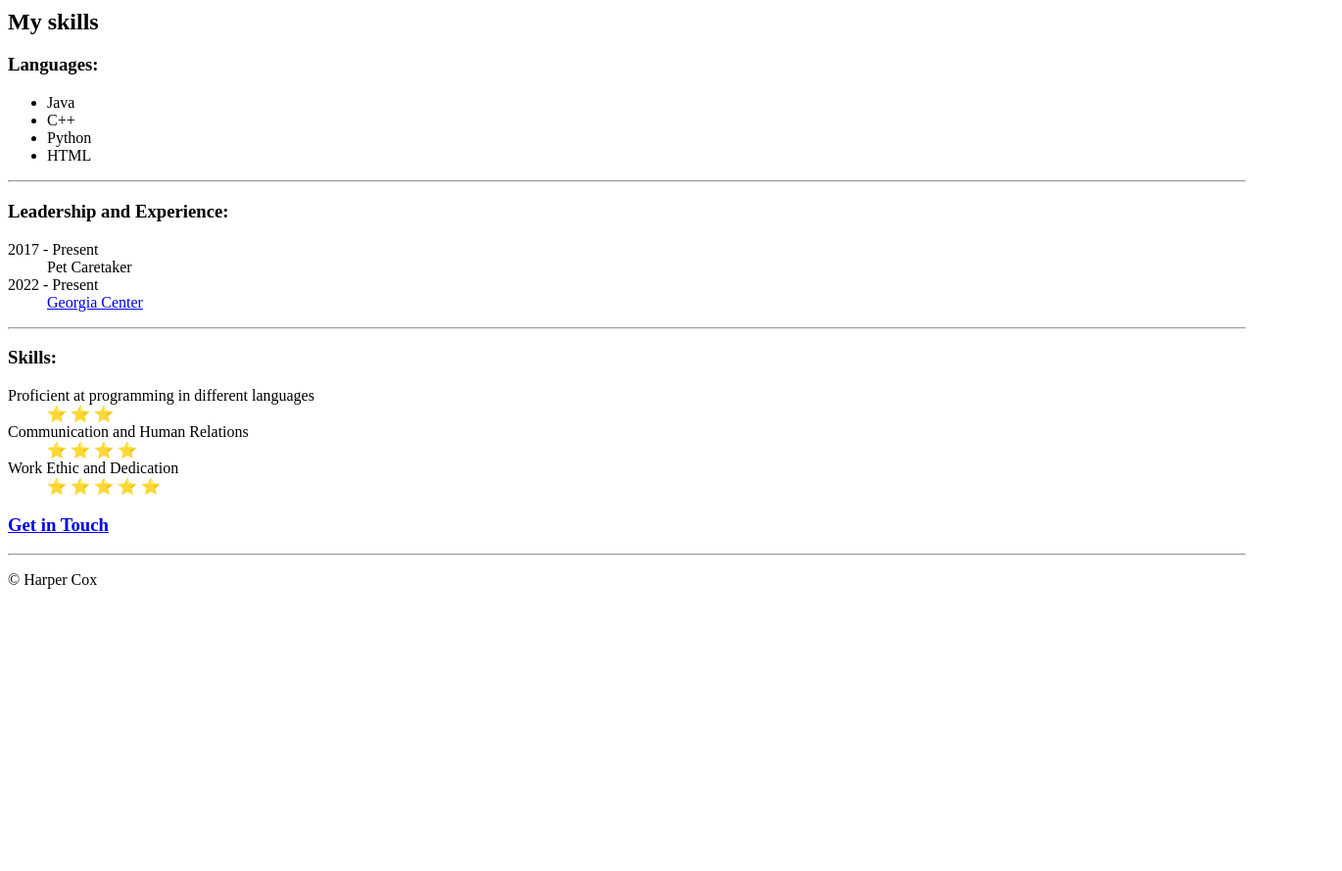
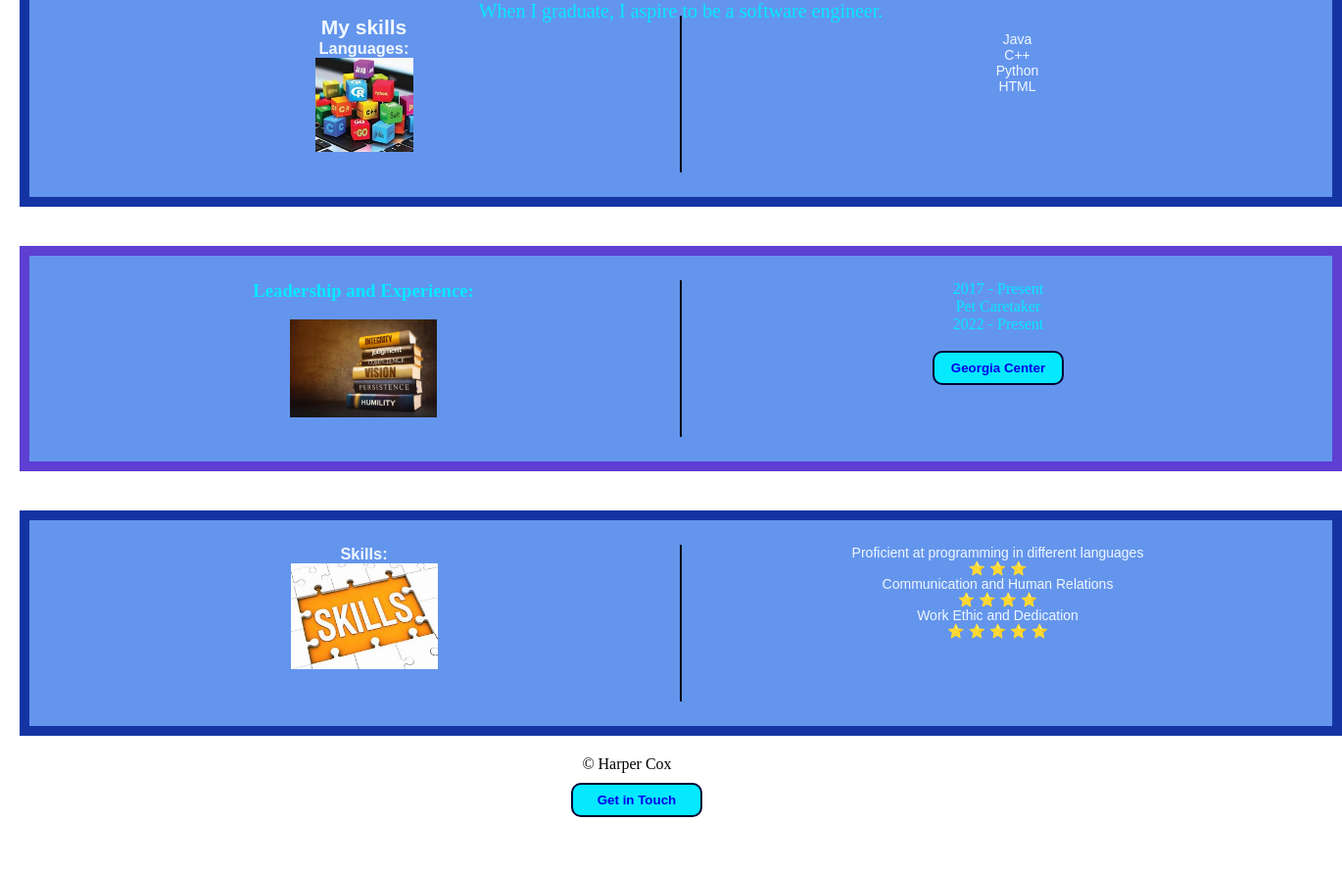
Before and after one commit to HarperCox/cv, a plain HTML site: page index.html in a window 1280 px wide. Shown: the part 649-1538 px from the top of the page at 98% size, 1370 px wide, since content can reach past the window. Before the commit the page ends 1266 px from the top, so only its background shows below. Drawn offline with Linux system fonts and the light colour scheme.

Commit message:
Update index.html

```diff
--- a/index.html
+++ b/index.html
@@ -2,41 +2,67 @@
 <html lang="en">
 <head>
     <meta charset="utf-8">
-    <link rel="icon" href="/favicon.ico">
+    <link rel="stylesheet" type="text/css" href="css/style.css">
     <title>Harper Cox</title>
 </head>
 
 <body>
+
+    <div class="toppane">
+
    <h1>Harper Cox</h1>
    <h2>I'm currently a student at the University of Georgia</h2>
-   <img src= "images\headshot.jpg" alt = "Harper's Headshot"/>
+
+    </div>
+
+    <div class="secondpane">
+    <br>
+    <p class="aligncenter">
+   <img src= "images\headshot.jpg" alt = "Harper's Headshot"/></p>
+   <br>
    <h2>Hi there!</h2>
    <p>I'm a 4th year student at UGA and I also work as a banquet server at the Georgia Center.
-   <br>When I graduate, I aspire to be a software engineer.</p>
+    <br>When I graduate, I aspire to be a software engineer.</p>
 
-   <hr>
+   </div>
+
+   <div class="languages">
 
    <h2>My skills</h2>
    <h3>Languages:</h3>
 
-   <ul><li>Java</li>
+   <p><img src= "images\languages.jpg" width = "100"/></p>
+
+   <br>
+   <ul style="list-style: none;"><li>Java</li>
    <li>C++</li>
    <li>Python</li>
    <li>HTML</li></ul>
 
-   <hr>
+    </div>
+
+   <div class="leadership">
 
    <h3>Leadership and Experience:</h3>
+
+    <br>
+
+   <p><img src= "images\Leader.jpg" width = "150"/></p>
 
    <dl>
    <dt>2017 - Present</dt>
    <dd>Pet Caretaker</dd>
    <dt>2022 - Present</dt>
-   <dd><a href="https://discover.georgiacenter.uga.edu/">Georgia Center</a></dd></dl>
+   <br>
+   <dd><button class = "btn"><a style="text-decoration:none" color="#1E90FF" {color: blue} href="https://discover.georgiacenter.uga.edu/">Georgia Center</a></button></dd></dl>
 
-   <hr>
+    </div>
+
+   <div class="skills">
 
    <h3>Skills:</h3>
+
+   <p><img src= "images\Skills.jpg" width = "150"/></p>
 
    <dl>
    <dt>Proficient at programming in different languages</dt>
@@ -46,11 +72,15 @@
    <dt>Work Ethic and Dedication</dt>
    <dd>&#11088 &#11088 &#11088 &#11088 &#11088</dd></dl>
 
-   <h3><a href="contact.html">Get in Touch</a></h3>
+    </div>
 
-   <hr>
+    <div class="aligncenter">
+        <p>&copy Harper Cox</p>
+        </div>
 
-   <p>&copy Harper Cox</p>
+    <div class="bottompane">
+   <h3><button class = "btn"><a style="text-decoration:none" color="#1E90FF" href="contact.html">Get in Touch</a></button></h3>
+   </div>
 
 </body>
 </html>
```
